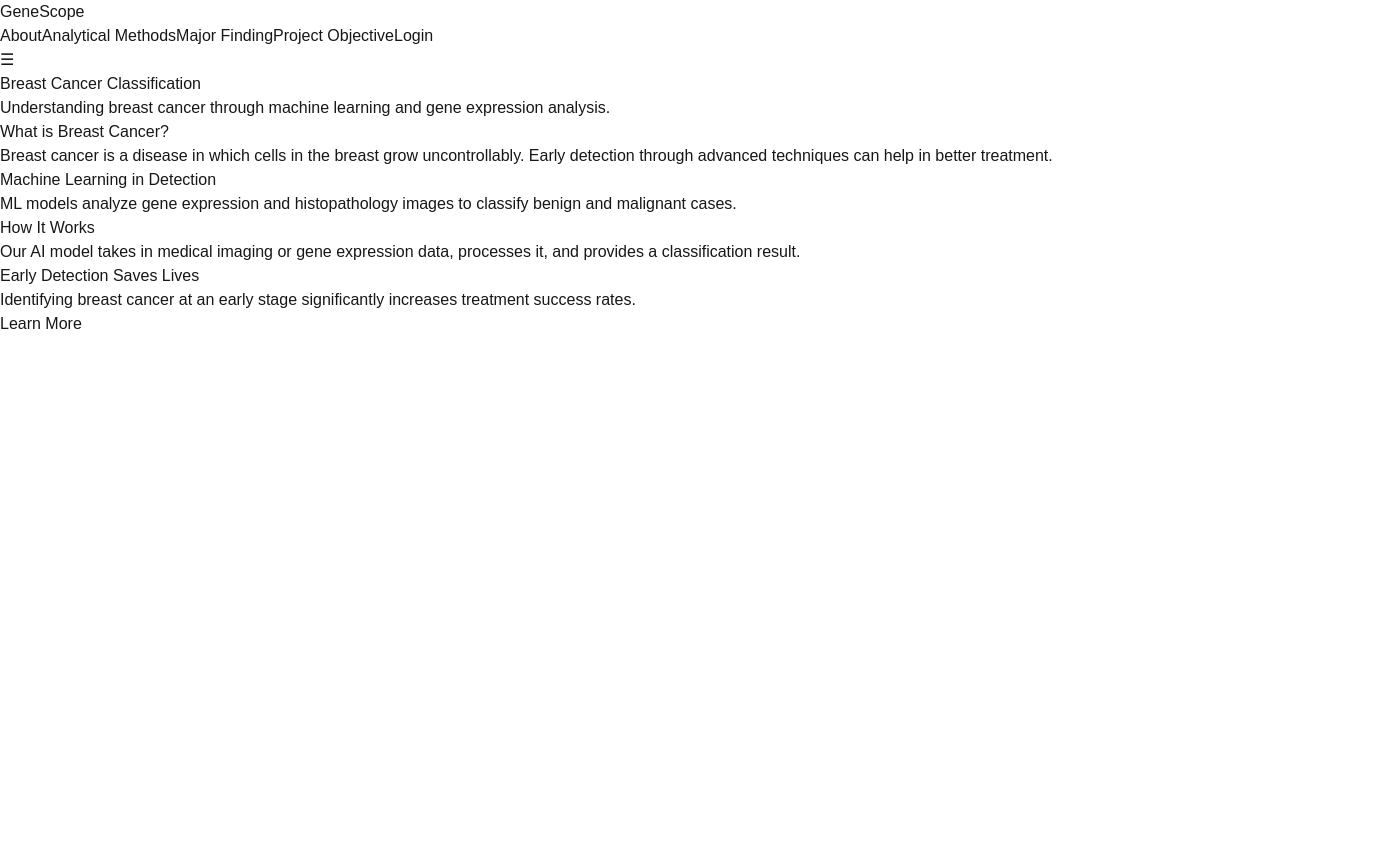
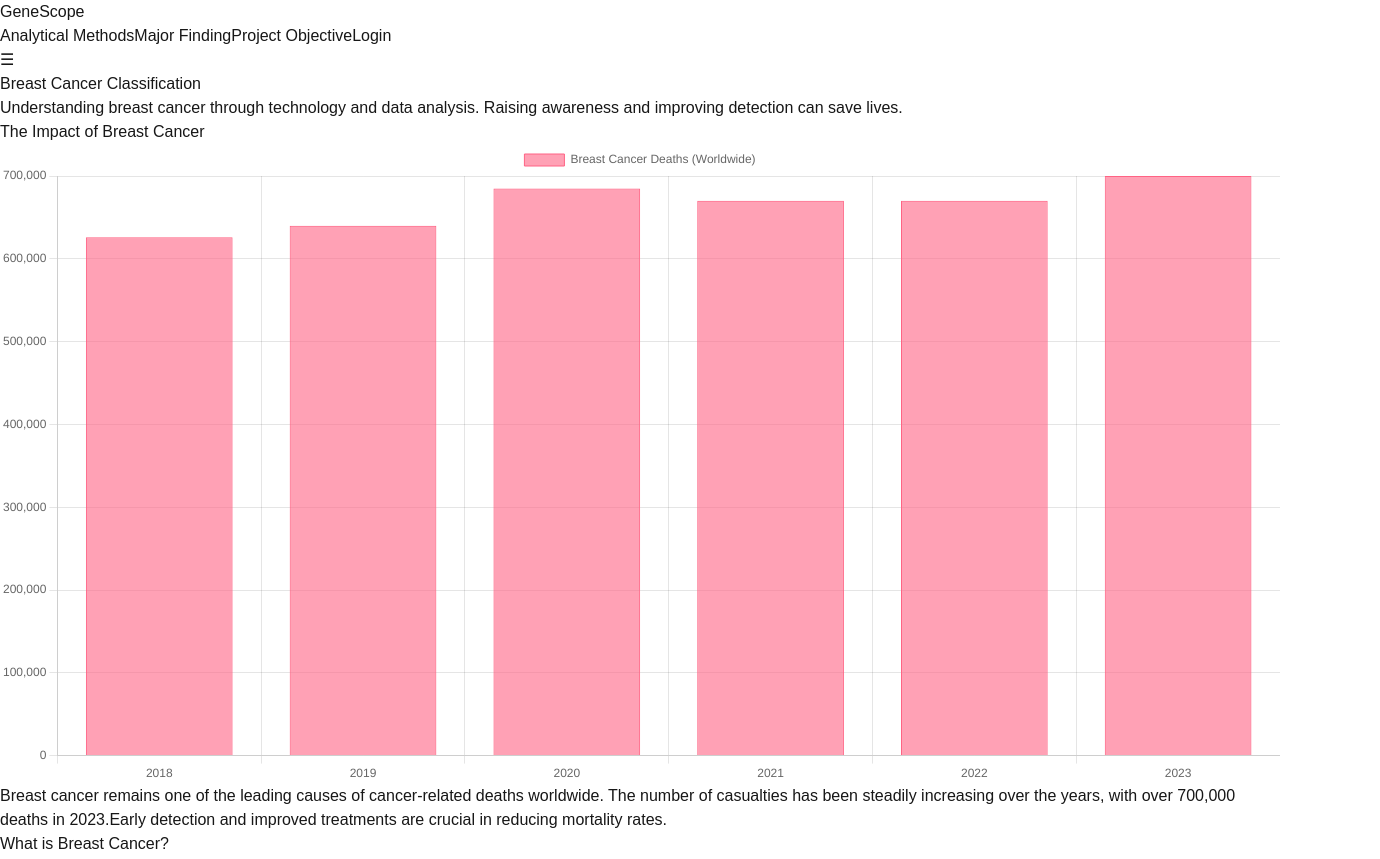
Before and after one commit to ANikfarjam/GeneScope, a Next.js app in the folder front/: page / in a window 1280 px wide. Shown: the top 859 px of the page, 1380 px wide, since content can reach past the window. Before the commit the page ends 800 px from the top, so only its background shows below. Built offline with nearby package versions, Linux system fonts and the light colour scheme.

Commit message:
organizing for deployment

```diff
--- a/front/src/app/components/Navbar.tsx
+++ b/front/src/app/components/Navbar.tsx
@@ -8,7 +8,6 @@ const Navbar = () => {
   const [user, setUser] = useState<{ username: string; email: string } | null>(null);
 
   useEffect(() => {
-    // Retrieve user from localStorage
     const storedUser = localStorage.getItem("user");
     if (storedUser) {
       setUser(JSON.parse(storedUser));
@@ -16,10 +15,14 @@ const Navbar = () => {
   }, []);
 
   const handleLogout = () => {
-    localStorage.removeItem("user"); // Remove user from localStorage
-    setUser(null); // Update state
+    localStorage.removeItem("user");
+    setUser(null);
   };
 
+
+//  <Link href="/about" className="text-gray-700 hover:text-pink-500">
+//    About
+//  </Link>
   return (
     <nav className="bg-white shadow-md fixed w-full z-50 top-0 left-0">
       <div className="max-w-6xl mx-auto px-6">
@@ -28,16 +31,14 @@ const Navbar = () => {
             GeneScope
           </Link>
           <div className="hidden md:flex space-x-6">
-            <Link href="/about" className="text-gray-700 hover:text-pink-500">
-              About
-            </Link>
-            <Link href="/visualization" className="text-gray-700 hover:text-pink-500">
+
+            <Link href="/analyticalmethod" className="text-gray-700 hover:text-pink-500">
               Analytical Methods
             </Link>
-            <Link href="/visualization" className="text-gray-700 hover:text-pink-500">
+            <Link href="/majorfindings" className="text-gray-700 hover:text-pink-500">
               Major Finding
             </Link>
-            <Link href="/visualization" className="text-gray-700 hover:text-pink-500">
+            <Link href="/projectobjective" className="text-gray-700 hover:text-pink-500">
             Project Objective
             </Link>
 
--- a/front/src/app/page.tsx
+++ b/front/src/app/page.tsx
@@ -3,6 +3,10 @@
 import { useEffect } from "react";
 import AOS from "aos";
 import "aos/dist/aos.css";
+import { Bar } from "react-chartjs-2";
+import { Chart, registerables } from "chart.js";
+
+Chart.register(...registerables);
 
 export default function Home() {
   useEffect(() => {
@@ -18,12 +22,12 @@ export default function Home() {
     {
       title: "Machine Learning in Detection",
       description:
-        "ML models analyze gene expression and histopathology images to classify benign and malignant cases.",
+        "ML models analyze medical data, including histopathology images, to classify benign and malignant cases.",
     },
     {
       title: "How It Works",
       description:
-        "Our AI model takes in medical imaging or gene expression data, processes it, and provides a classification result.",
+        "Our AI model processes medical imaging or gene expression data and provides a classification result.",
     },
     {
       title: "Early Detection Saves Lives",
@@ -32,22 +36,59 @@ export default function Home() {
     },
   ];
 
+  const casualtiesData = {
+    labels: ["2018", "2019", "2020", "2021", "2022", "2023"],
+    datasets: [
+      {
+        label: "Breast Cancer Deaths (Worldwide)",
+        data: [626000, 640000, 685000, 670000, 670000, 700000], // Sample Data
+        backgroundColor: "rgba(255, 99, 132, 0.6)",
+        borderColor: "rgba(255, 99, 132, 1)",
+        borderWidth: 1,
+      },
+    ],
+  };
+
   return (
-    <main className="flex flex-col items-center justify-center min-h-screen bg-white text-black p-6">
+    <main className="flex flex-col items-center justify-center min-h-screen bg-white text-black p-6 pt-20">
       <div className="max-w-4xl text-center">
         <h1 className="text-4xl font-bold mb-4" data-aos="fade-right">
           Breast Cancer Classification
         </h1>
-        <p className="text-lg" data-aos="fade-right">
-          Understanding breast cancer through machine learning and gene expression analysis.
+        <p className="text-lg mb-8" data-aos="fade-right">
+          Understanding breast cancer through technology and data analysis. Raising awareness and improving detection can save lives.
         </p>
+        <div className="mt-12 shadow-md p-4">
+  {/* Title on Top */}
+  <h2 className="text-2xl font-bold mb-6 text-center" data-aos="fade-up">
+    The Impact of Breast Cancer
+  </h2>
 
-        {/* Cards Section with AOS Animation */}
+  {/* Flex container for Graph & Explanation */}
+  <div className="flex flex-col md:flex-row items-center justify-between gap-6">
+    {/* Graph on the Left */}
+    <div className="w-full md:w-1/2" data-aos="fade-right">
+      <Bar data={casualtiesData} options={{ responsive: true }} />
+    </div>
+
+    {/* Explanation on the Right */}
+    <div className="w-full md:w-1/2 text-left" data-aos="fade-left">
+      <p className="text-lg">
+        Breast cancer remains one of the leading causes of cancer-related deaths worldwide.
+        The number of casualties has been steadily increasing over the years, with over
+        <span className="font-semibold"> 700,000 deaths in 2023.</span>
+        Early detection and improved treatments are crucial in reducing mortality rates.
+      </p>
+    </div>
+  </div>
+</div>
+
+        {/* Card Section */}
         <div className="grid grid-cols-1 md:grid-cols-2 gap-6 mt-8">
           {cardData.map((card, index) => (
             <div
               key={index}
-              className="bg-white-200 p-6 rounded-lg shadow-md"
+              className="bg-gray-100 p-6 rounded-lg shadow-md"
               data-aos="fade-left"
               data-aos-delay={index * 200} // Staggered effect
             >
@@ -58,7 +99,7 @@ export default function Home() {
         </div>
 
         {/* Call to Action */}
-        <div className="mt-8" data-aos="zoom-in">
+        <div className="mt-12" data-aos="zoom-in">
           <a
             href="#"
             className="bg-black hover:bg-gray-800 text-white font-semibold py-3 px-6 rounded-lg transition"
```
Also changed, not shown: front/src/app/analyticalmethod/page.tsx (added, +10 -0 lines), front/src/app/majorfindings/page.tsx (added, +10 -0 lines), front/src/app/projectobjective/page.tsx (added, +10 -0 lines).
